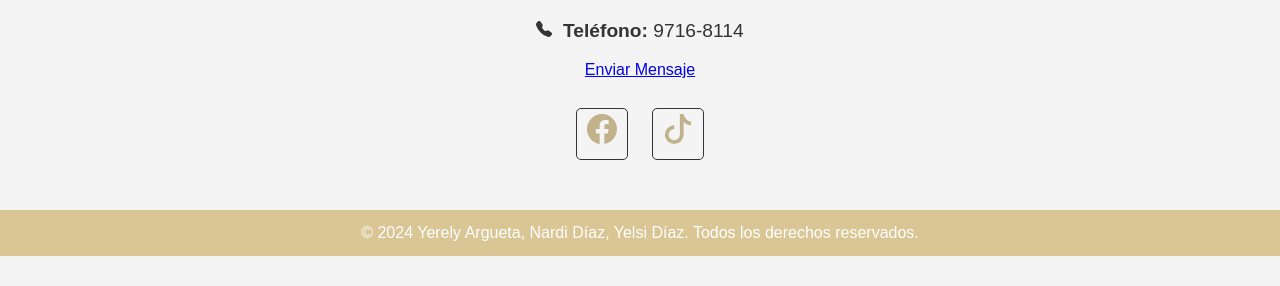
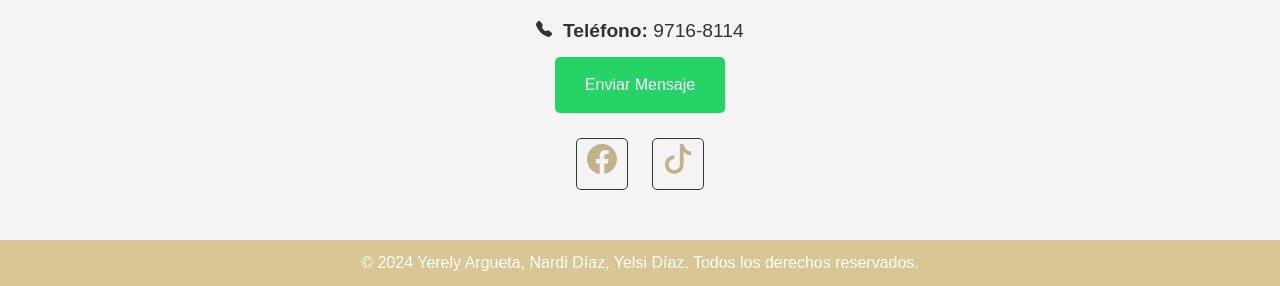
Before and after one commit to Dariana2024/mattcoffee, a PHP site: page / in a window 1280 px wide. Shown: the part 4581-4867 px from the top of the page. Before the commit the page ends 4837 px from the top, so only its background shows below. Run offline with PHP 8.4, Linux system fonts and the light colour scheme.

Commit message:
Update MATT.css

```diff
--- a/MATT.css
+++ b/MATT.css
@@ -256,7 +256,21 @@ button{
 .gallery{
 
 }
-
+.whatsapp-button {
+            background-color: #25d366;
+            color: white;
+            border: none;
+            padding: 15px 30px;
+            font-size: 16px;
+            cursor: pointer;
+            border-radius: 5px;
+            text-align: center;
+            text-decoration: none;
+            display: inline-block;
+        }
+ .whatsapp-button:hover {
+            background-color: #20b358;
+        }
 
 
 
```
